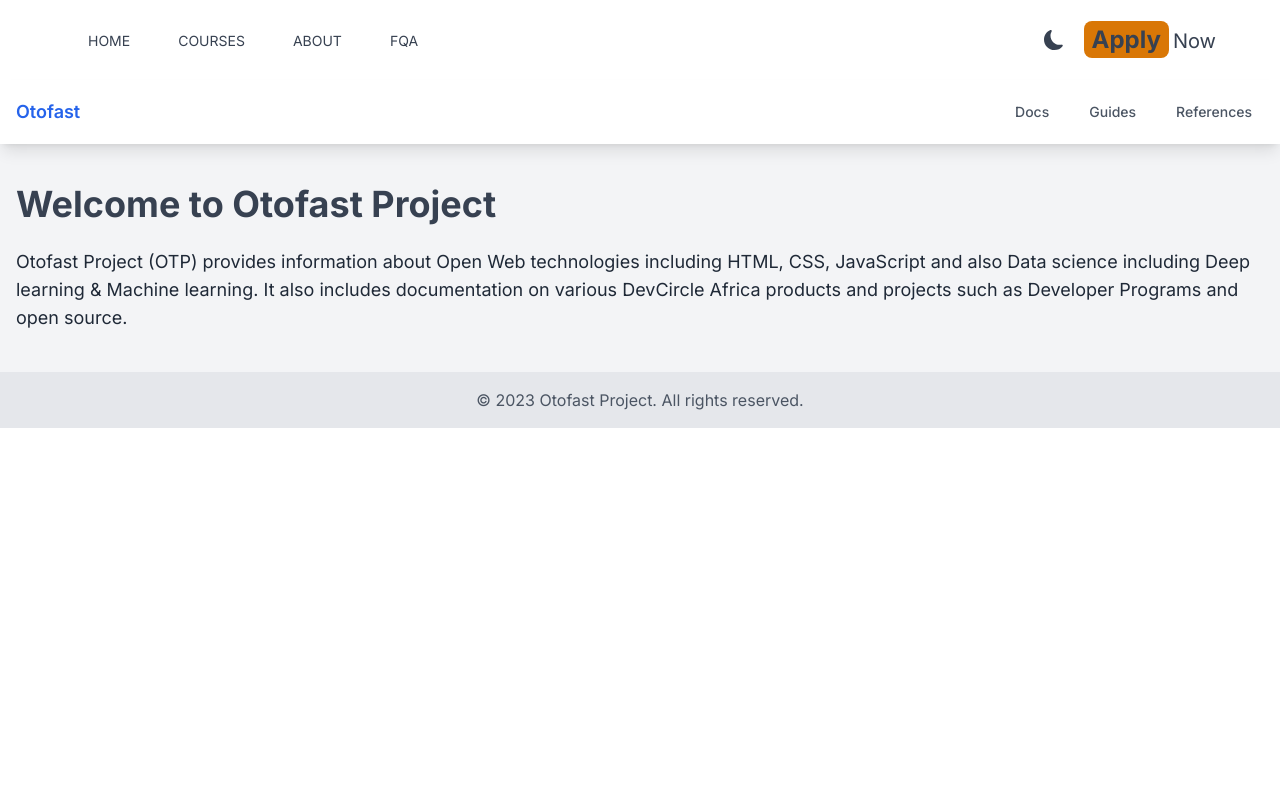
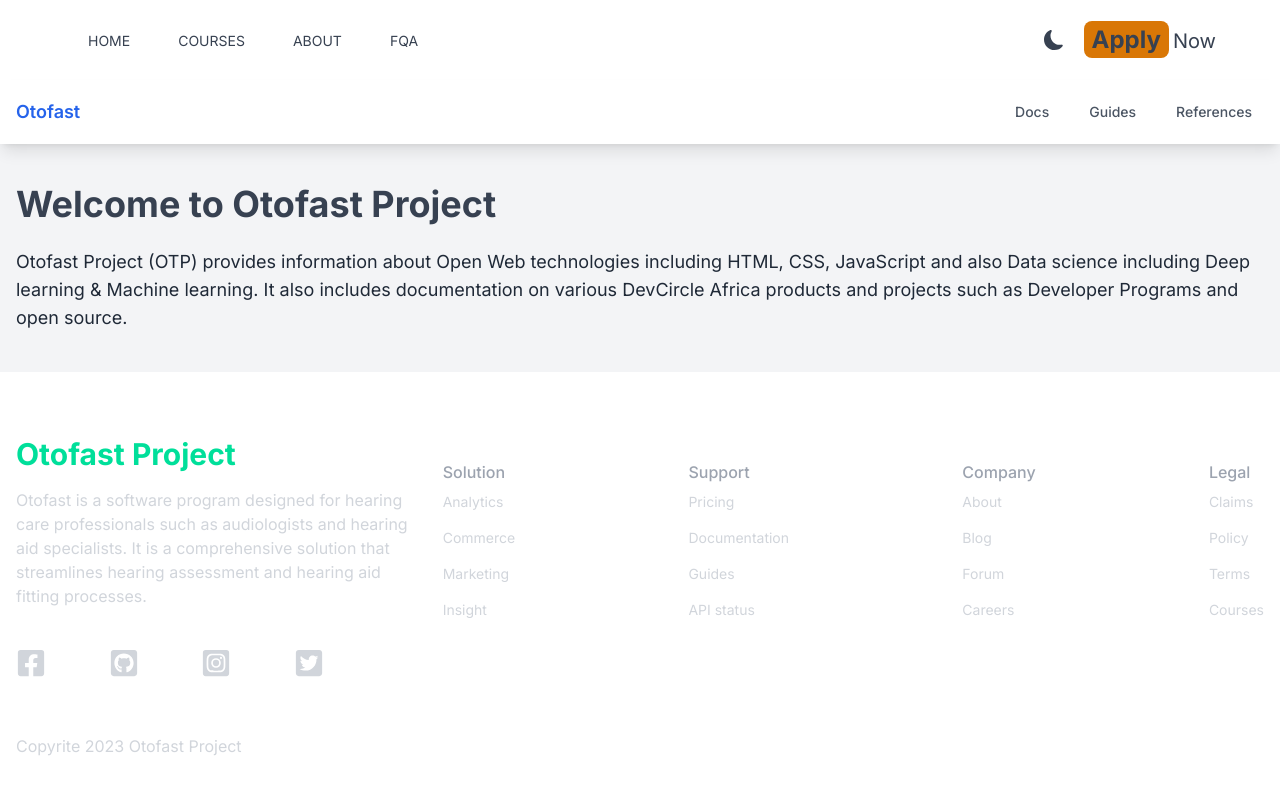
Before and after one commit to marksikaundi/Otofast-Project, a Next.js app: page / in a window 1280 px wide. Shown: the top 794 px of the page. Built offline with nearby package versions, Linux system fonts and the light colour scheme.

Commit message:
changed the footer

```diff
--- a/src/app/components/Footer.jsx
+++ b/src/app/components/Footer.jsx
@@ -1,20 +1,70 @@
-import React from 'react'
+import React from "react";
+import {
+  FaFacebookSquare,
+  FaGithubSquare,
+  FaInstagramSquare,
+  FaTwitterSquare,
+} from "react-icons/fa";
 
 export default function Footer() {
   return (
-    // <div>
-    //   <footer>
-    //   {/* Footer content */}
-    //   <p>Otofast Project &copy; {new Date().getFullYear()}</p>
-    // </footer>
-    // </div>
-    <div>
-      {/* Footer */}
-      <footer className="bg-gray-200 py-4 px-4">
-        <div className="container mx-auto text-center text-gray-600">
-          <span>&copy; {new Date().getFullYear()} Otofast Project. All rights reserved.</span>
+    <div className="max-w[1240px] mx-auto py-16 px-4 grid lg:grid-cols-3 gap-8 text-gray-300 ">
+      <div>
+        <h1 className="w-full text-3xl font-bold text-[#00df9a]">
+          Otofast Project
+        </h1>
+        <p className="py-4">
+          Otofast is a software program designed for hearing care professionals
+          such as audiologists and hearing aid specialists. It is a
+          comprehensive solution that streamlines hearing assessment and hearing
+          aid fitting processes.
+        </p>
+        <div className="flex justify-between md:w-[78%] my-6">
+          <FaFacebookSquare size={30} />
+          <FaGithubSquare size={30} />
+          <FaInstagramSquare size={30} />
+          <FaTwitterSquare size={30} />
         </div>
-      </footer>
+      </div>
+      <div className="lg:col-span-2 mt-6 flex justify-between">
+        <div>
+          <h6 className="font-medium text-gray-400">Solution</h6>
+          <ul>
+            <li className="py-2 text-sm">Analytics</li>
+            <li className="py-2 text-sm">Commerce</li>
+            <li className="py-2 text-sm">Marketing</li>
+            <li className="py-2 text-sm">Insight</li>
+          </ul>
+        </div>
+        <div>
+          <h6 className="font-medium text-gray-400">Support</h6>
+          <ul>
+            <li className="py-2 text-sm">Pricing</li>
+            <li className="py-2 text-sm">Documentation</li>
+            <li className="py-2 text-sm">Guides</li>
+            <li className="py-2 text-sm">API status</li>
+          </ul>
+        </div>
+        <div>
+          <h6 className="font-medium text-gray-400">Company</h6>
+          <ul>
+            <li className="py-2 text-sm">About</li>
+            <li className="py-2 text-sm">Blog</li>
+            <li className="py-2 text-sm">Forum</li>
+            <li className="py-2 text-sm">Careers</li>
+          </ul>
+        </div>
+        <div>
+          <h6 className="font-medium text-gray-400">Legal</h6>
+          <ul>
+            <li className="py-2 text-sm">Claims</li>
+            <li className="py-2 text-sm">Policy</li>
+            <li className="py-2 text-sm">Terms</li>
+            <li className="py-2 text-sm">Courses</li>
+          </ul>
+        </div>
+      </div>
+      <div className="flex ">Copyrite 2023 Otofast Project</div>
     </div>
-  )
+  );
 }
```
